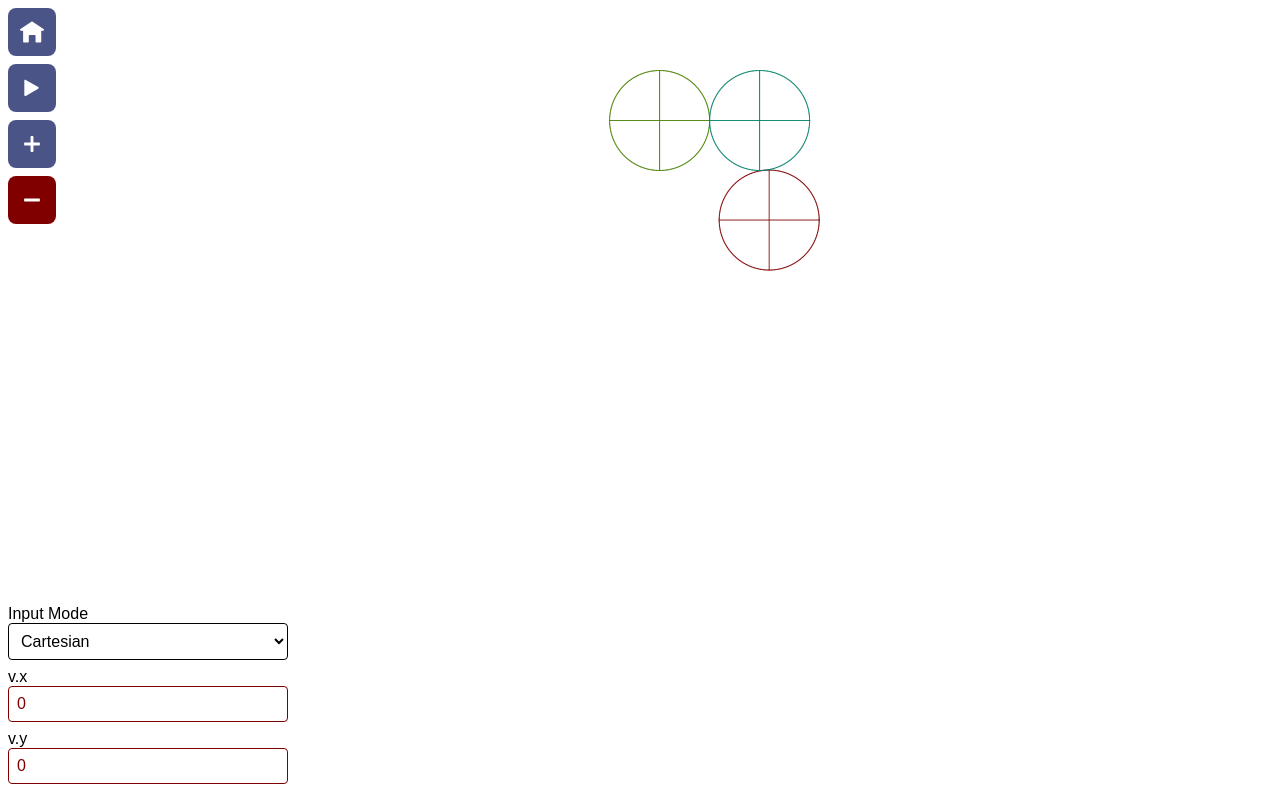
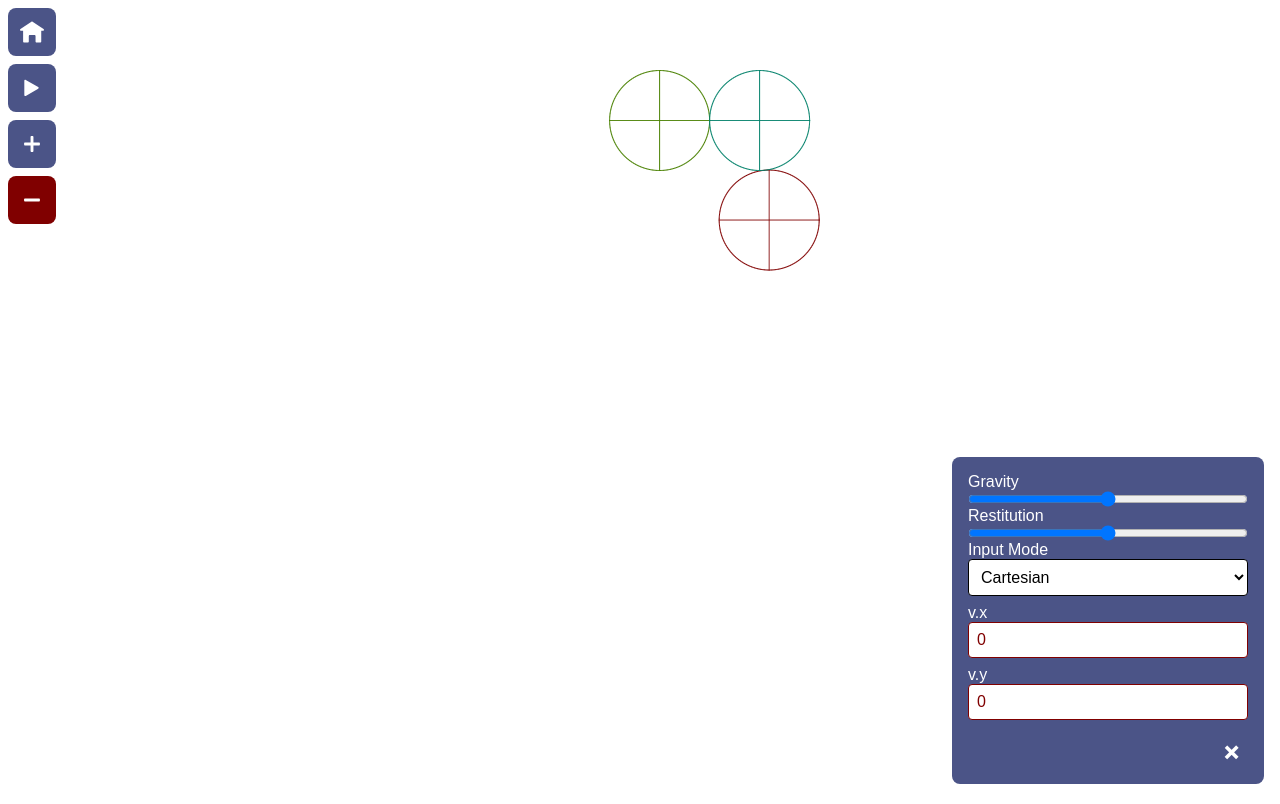
Before and after one commit to undeadevs/physim, a website with bundled scripts: page uam.html in a window 1280 px wide. Built offline with nearby package versions, Linux system fonts and the light colour scheme.

Commit message:
Finale(?)

```diff
--- a/index.css
+++ b/index.css
@@ -310,17 +310,25 @@ ul.cards > li > a {
     background-color: var(--bcolor, #4b5487);
 }
 
-.control-form {
-    position: fixed;
-    bottom: 0.5rem;
-    left: 0.5rem;
-
-    pointer-events: none;
+#uam-main .controls label {
+    color: white;
 }
 
-.control-form > label {
-    user-select: none;
-    pointer-events: none;
+#controls-toggle + .controls > .control-form {
+    max-height: 100%;
+    overflow: hidden;
+    transition: width 250ms ease-out;
+}
+
+#controls-toggle:checked + .controls > .control-form {
+    width: 0px;
+    max-height: 0px;
+}
+
+#gravity,
+#restitution {
+    display: block;
+    width: 100%;
 }
 
 #vmode {
--- a/js/main/uam.js
+++ b/js/main/uam.js
@@ -7,6 +7,9 @@ const ctx = cvSim.getContext("2d");
 const playBtn = document.getElementById("play");
 const addBtn = document.getElementById("add-btn");
 const removeBtn = document.getElementById("remove-btn");
+
+const gInputEl = document.getElementById("gravity");
+const restitutionInputEl = document.getElementById("restitution");
 
 const modeInputEl = document.getElementById("vmode");
 
@@ -73,7 +76,7 @@ addBtn.addEventListener("click", () => {
                 (balls.length > 0
                     ? balls[balls.length - 1].shape.c.x
                     : cvSim.width / 2) +
-                (Math.random() * 400 - 200),
+                    (Math.random() * 400 - 200),
                 120,
             ),
             50,
@@ -115,6 +118,8 @@ function setup() {
     velLInputEl.value = 0;
 
     gAcc = new Vector2D(0, 700);
+    gInputEl.value = gAcc.y / SCALE;
+    restitutionInputEl.value = restitution;
 
     balls = [];
     balls.push({
@@ -123,7 +128,7 @@ function setup() {
             50,
         ),
         vel: new Vector2D(0, 0),
-        acc: gAcc.scale(1, 1),
+        acc: new Vector2D(0, 0),
         rot: 0,
     });
     balls.push({
@@ -135,7 +140,7 @@ function setup() {
             50,
         ),
         vel: new Vector2D(0, 0),
-        acc: gAcc.scale(1, 1),
+        acc: new Vector2D(0, 0),
         rot: 0,
     });
     balls.push({
@@ -147,7 +152,7 @@ function setup() {
             50,
         ),
         vel: new Vector2D(0, 0),
-        acc: gAcc.scale(1, 1),
+        acc: new Vector2D(0, 0),
         rot: 0,
     });
     restitution = 0.5;
@@ -212,6 +217,9 @@ function update() {
     velAInputEl.readOnly = !isPaused;
     velLInputEl.readOnly = !isPaused;
 
+    gAcc.y = Number(gInputEl.value) * SCALE;
+    restitution = Number(restitutionInputEl.value);
+
     if (!pointerDown) {
         holdingBi = -1;
     }
@@ -254,6 +262,7 @@ function update() {
         const ball = balls[bi];
         const circle = ball.shape;
         const vel = ball.vel;
+        ball.acc = gAcc.scale(1, 1);
         const acc = ball.acc;
 
         if (circle.c.x + circle.r >= cvSim.width) {
@@ -288,19 +297,45 @@ function update() {
             const otherBall = balls[oi];
             const otherCircle = otherBall.shape;
             if (!circle.collideCircle(otherCircle)) continue;
+            // x2 - x1
             const distV = otherCircle.c.add(circle.c.scale(-1, -1));
             otherCircle.c = circle.c.add(
                 distV
                     .normalize()
                     .scale(circle.r + otherCircle.r, circle.r + otherCircle.r),
             );
-            const otherVel = otherBall.vel;
-            const tempVel = vel.scale(1, 1);
-            vel.x = otherVel.x;
-            vel.y = otherVel.y;
-            otherVel.x = tempVel.x;
-            otherVel.y = tempVel.y;
-            otherBall.rot += ((otherVel.x / otherCircle.r) * deltaTime) / 1000;
+
+            // x1 - x2
+            const distVO = distV.scale(-1, -1);
+
+            // v1 - v2
+            const v1v2 = vel.add(otherBall.vel.scale(-1, -1));
+            // v2 - v1
+            const v2v1 = v1v2.scale(-1, -1);
+
+            // <v1 - v2, x1 - x2> / ||x1 - x2||**2
+            const c1 = v1v2.dot(distVO) / distVO.norm() ** 2;
+            // <v1 - v2, x1 - x2> / ||x2 - x1||**2
+            const c2 = v2v1.dot(distV) / distV.norm() ** 2;
+
+            // v1 - c1*(x1-x2)
+            ball.vel = vel.add(distVO.scale(-c1, -c1));
+            // v2 - c2*(x2-x1)
+            otherBall.vel = otherBall.vel.add(distV.scale(-c2, -c2));
+
+            otherBall.rot +=
+                ((otherBall.vel.x / otherCircle.r) * deltaTime) / 1000;
+
+            otherCircle.c.x += (otherBall.vel.x * deltaTime) / 1000;
+            otherCircle.c.y += (otherBall.vel.y * deltaTime) / 1000;
+
+            // const otherVel = otherBall.vel;
+            // const tempVel = vel.scale(1, 1);
+            // vel.x = otherVel.x;
+            // vel.y = otherVel.y;
+            // otherVel.x = tempVel.x;
+            // otherVel.y = tempVel.y;
+            // otherBall.rot += ((otherVel.x / otherCircle.r) * deltaTime) / 1000;
         }
 
         if (holdingBi === bi) {
--- a/uam.html
+++ b/uam.html
@@ -62,7 +62,13 @@
             </li>
         </ul>
         <canvas id="cv-uam"></canvas>
+        <input type="checkbox" id="controls-toggle" hidden />
+        <div class="controls">
             <div class="control-form">
+                <label for="gravity">Gravity</label>
+                <input type="range" name="gravity" id="gravity" min="0" max="28" step="0.05">
+                <label for="restitution">Restitution</label>
+                <input type="range" name="restitution" id="restitution" min="0" max="1" step="0.01">
                 <label for="vmode">Input Mode</label>
                 <select name="vmode" id="vmode">
                     <option value="cartesian" selected>Cartesian</option>
@@ -81,6 +87,8 @@
                     <input type="number" name="vela" id="vell" step="0.01" />
                 </div>
             </div>
+            <label for="controls-toggle" class="action-btn"></button>
+        </div>
     </main>
     <script src="./js/utils/vector.js" type="module"></script>
     <script src="./js/utils/shapes.js" type="module"></script>
```
Lines whose indentation alone changed are shown as unchanged.
